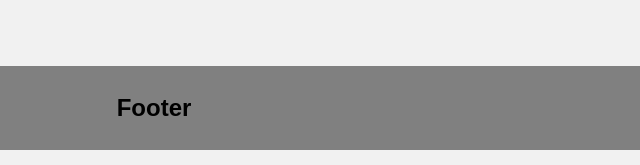
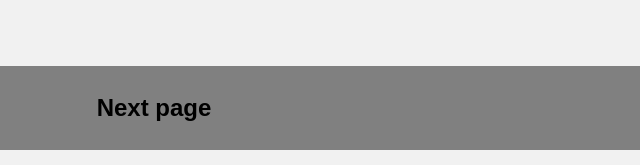
Before and after one commit to jminju/project, a plain HTML site: page index.html in a window 1280 px wide. Shown: the part 1360-1525 px from the top of the page, 486-1126 px from the left. Drawn offline with Linux system fonts and the light colour scheme.

Commit message:
Update index.html

```diff
--- a/index.html
+++ b/index.html
@@ -184,7 +184,7 @@ a:link, a:visited {
 
 <div class="footer">
 
-  <h2>Footer</h2>
+  <h2>Next page</h2>
 
 </div>
 
```
